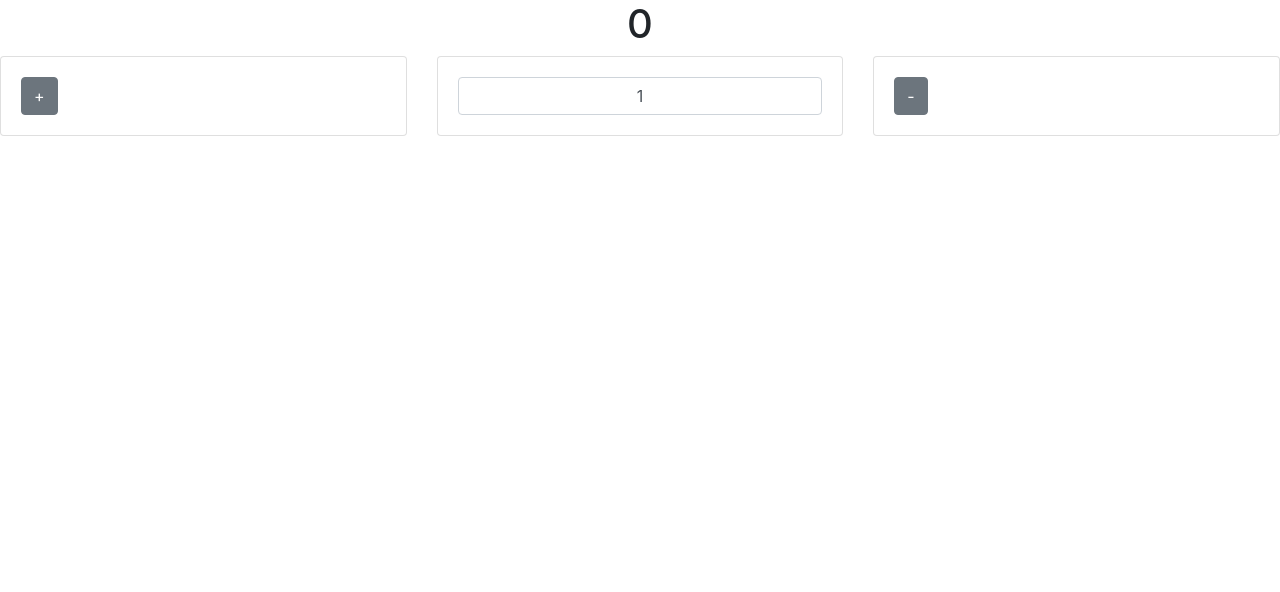
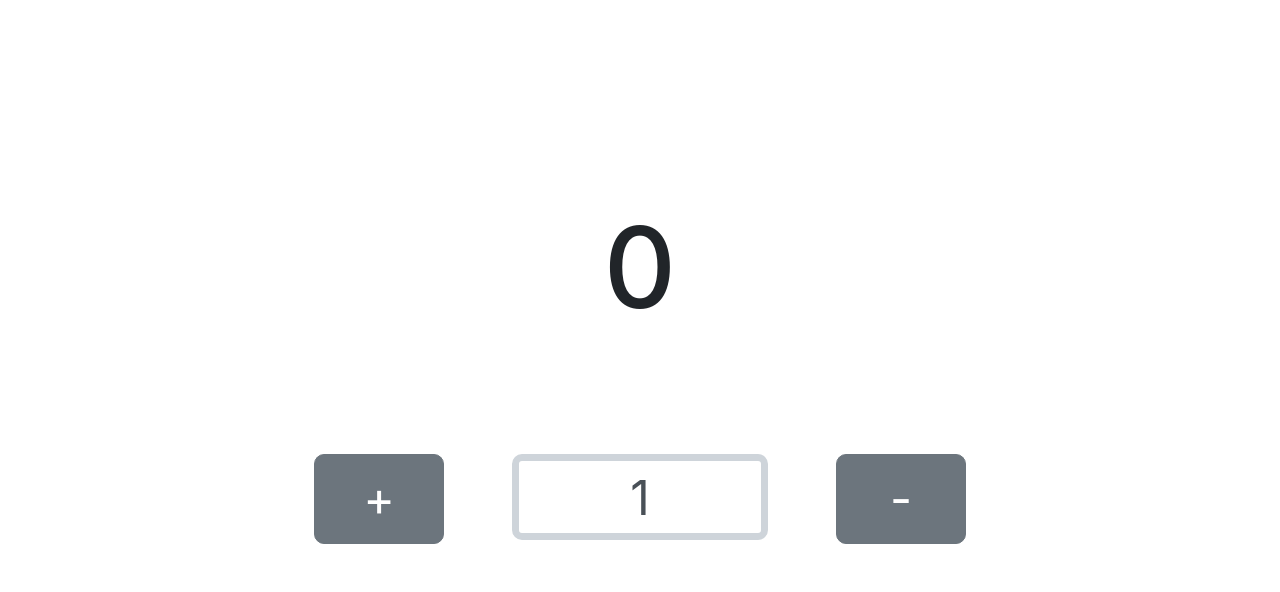
Before and after one commit to restfulry/basic-counter, a plain HTML site: page index.html in a window 1280 px wide. Drawn offline with nearby package versions, Linux system fonts and the light colour scheme.

Commit message:
add styling

```diff
--- a/css/style.css
+++ b/css/style.css
@@ -0,0 +1,36 @@
+body {
+    margin: auto;
+    max-width: fit-content;
+    padding-top: 200px;
+}
+
+h1 {
+    font-size: 7rem;
+    margin-bottom: 100px;
+}
+
+.card {
+    border: none;
+}
+
+
+.btn {
+    margin-bottom: 25px;
+    font-size: 3rem;
+    border-radius: 10px;
+    width: 40%;
+}
+
+#adder {
+    margin-right: -70px;
+}
+
+#subtractor {
+    margin-left: -70px;
+}
+
+#inputNum {
+    font-size: 3rem;
+    border-width: 7px;
+    border-radius: 10px;
+}
--- a/index.html
+++ b/index.html
@@ -18,26 +18,33 @@
 
     <script defer src="js/app.js"></script>
 </head>
+
 <body>
+
     <div class="text-center" id="count">
         <h1>0</h1>
     </div>
+
     <div class="card-deck" id="input-elements">
-        <div class="card">
-          <div class="card-body" id="adder">
-            <button type="button" class="btn btn-secondary" id="btn-add">+</button>
+
+        <div class="card w-25 mx-auto">
+          <div class="card-body text-center" id="adder">
+            <button type="button" class="btn btn-secondary btn-lg" id="btn-add">+</button>
           </div>
         </div>
-        <div class="card">
+
+        <div class="card w-25 mx-auto">
           <div class="card-body">
                 <input class="form-control text-center" id="inputNum" value="1">
           </div>
         </div>
-        <div class="card">
-          <div class="card-body" id="subtractor">
-            <button type="button" class="btn btn-secondary" id="btn-minus">-</button>
+
+        <div class="card w-25 mx-auto">
+          <div class="card-body text-center" id="subtractor">
+            <button type="button" class="btn btn-secondary btn-lg" id="btn-minus">-</button>
           </div>
         </div>
-      </div>
+
+    </div>
 </body>
 </html>
```
